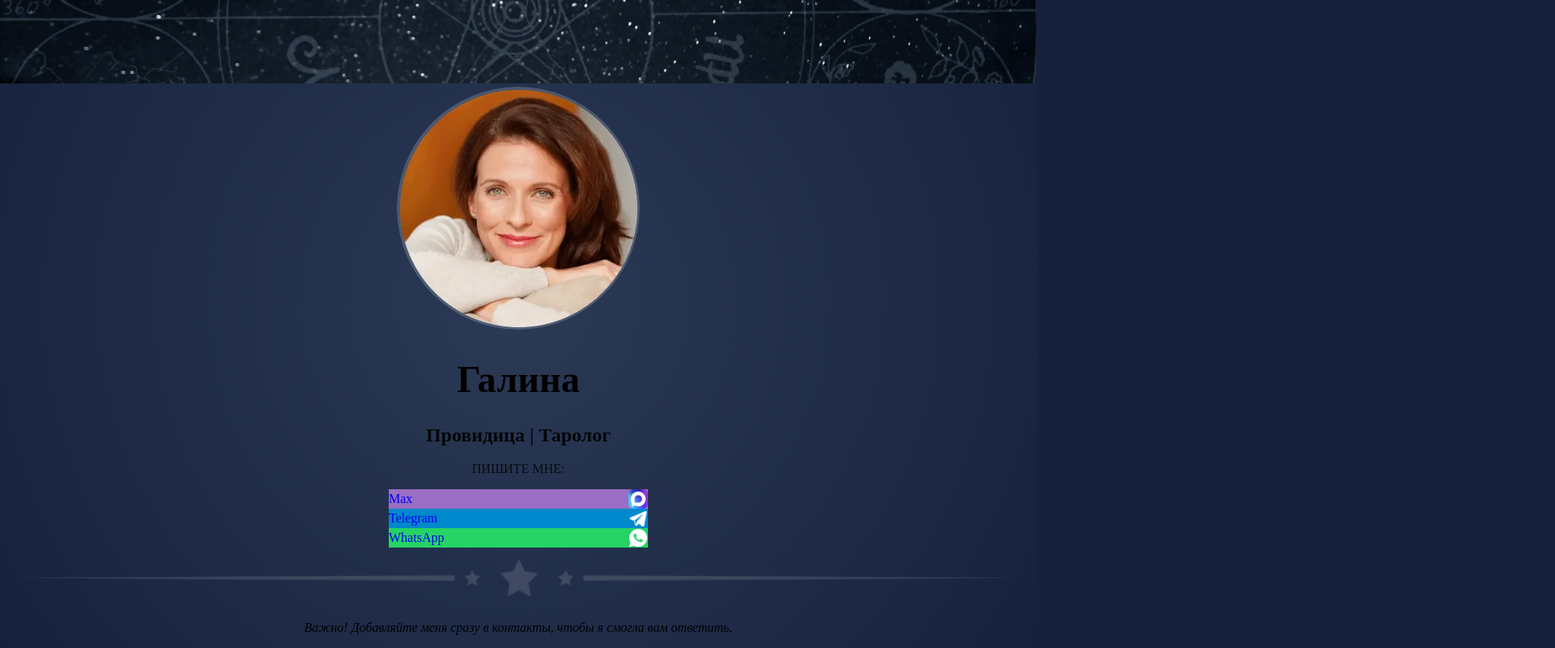
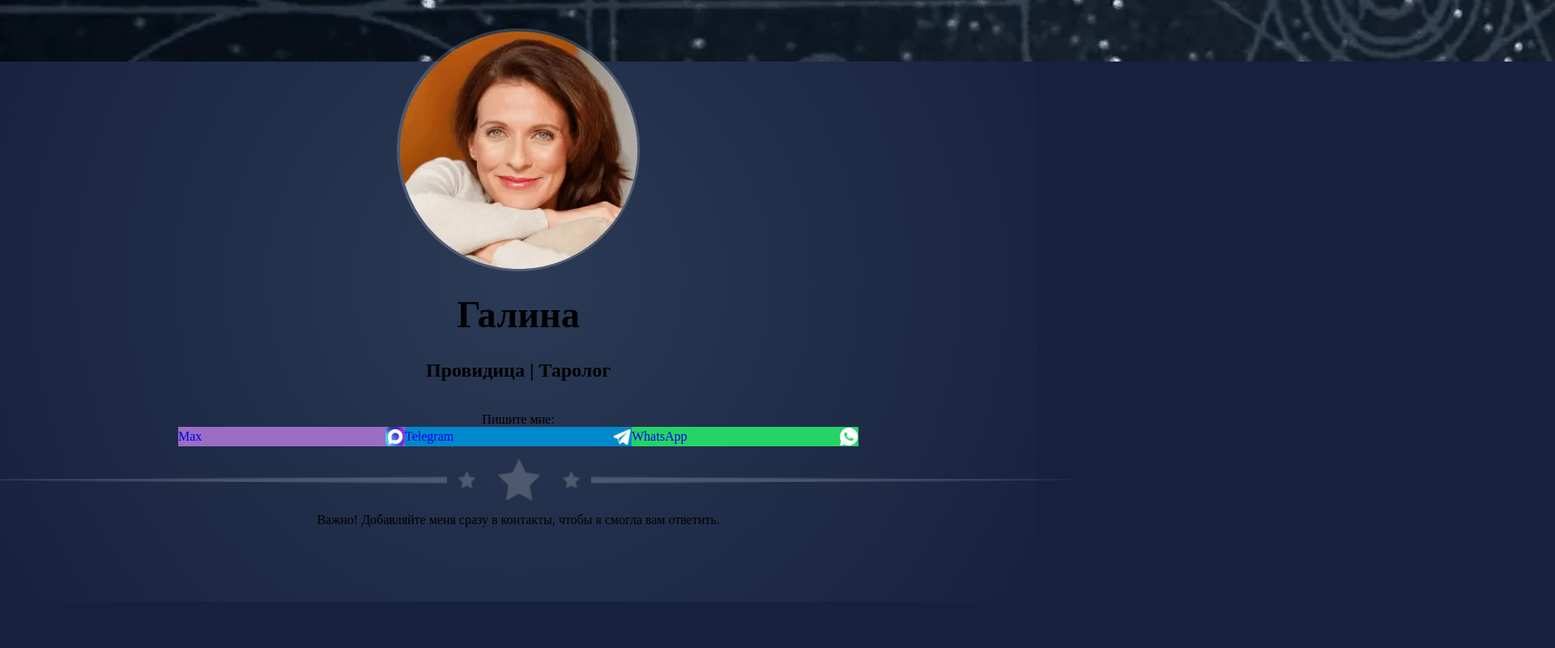
Before and after one commit to WorldTradeCom/next-tarolog, a Next.js app: page / in a window 1280 px wide. Shown: the part 57-857 px from the top of the page at 81% size, 1920 px wide, since content can reach past the window. After the commit the page ends 800 px from the top, so only its background shows below. Built offline with nearby package versions, Linux system fonts and the light colour scheme.

Commit message:
Update VisitCard.tsx

```diff
--- a/components/VisitCard.tsx
+++ b/components/VisitCard.tsx
@@ -1,5 +1,4 @@
 import SocialButton, { ButtonType } from "@/components/SocialButton";
-import Image from "next/image";
 
 interface VisitCardProps {
 	config: Record<ButtonType, { link: string; label: string }>;
@@ -8,62 +7,47 @@ interface VisitCardProps {
 
 export default function VisitCard({config, label}: VisitCardProps) {
 	return (
-		<main className="backgorud_gradient min-h-screen w-full overflow-x-hidden">
-			<div className="relative w-full">
-				<header className="relative w-full h-[20vh] md:h-[25vh]">
-					<Image
+		<main className="backgorud_gradient relative">
+			<div>
+				<header>
+					<img
+						alt="Background"
+						width={3456}
+						height={753}
+						className="h-2/12 md:h-1/4 absolute z-0 object-cover"
 						src="/images/header_background.webp"
-						alt="Background"
-						fill
-						className="z-0 object-cover"
-						priority
 					/>
 				</header>
-
-				<div className="flex flex-col items-center px-4 -mt-20 sm:-mt-32 relative z-10">
-					{/* Аватарка */}
-					<div className="relative mb-4">
-						<Image
-							src="/images/avatar.webp"
+				<div className="min-h-screen text-white relative z-10">
+					<div className="flex flex-col justify-center items-center h-screen text-center">
+						<img
 							alt="Avatar"
 							width={300}
 							height={300}
-							className="w-44 h-44 sm:w-72 sm:h-72 rounded-full border-4 border-white/10 shadow-2xl"
+							className="z-10 w-40 h-40 sm:w-72 sm:h-72"
+							src="/images/avatar.webp"
 						/>
-					</div>
+						<div className="text-center z-20">
+							<h1 className="text-[2.9rem] leading-none mt-4 text-white">Галина</h1>
+							<h2 className="text-3xl text-white">Провидица <span className="text-2xl">|</span> Таролог</h2>
+							<br/>
+							<span className="text-2xl text-white">Пишите мне:</span>
+						</div>
 
-					{/* Заголовки */}
-					<div className="text-center text-white mb-6">
-						<h1 className="text-[2.9rem] leading-none mb-2 font-medium">Галина</h1>
-						<h2 className="text-3xl font-light opacity-90">
-							Провидица <span className="text-2xl mx-1">|</span> Таролог
-						</h2>
-						<p className="text-xl mt-8 opacity-80 uppercase tracking-widest">Пишите мне:</p>
-					</div>
+						<div className="flex flex-wrap justify-center gap-4 mt-4 w-full z-20">
+							<SocialButton type="max" color="#9A6EC3" config={config} />
+							<SocialButton type="telegram" color="#0088cc" config={config} />
+							<SocialButton type="whatsapp" color="#25d366" config={config} />
+						</div>
 
-					{/* Кнопки — теперь строго в колонку */}
-					<div className="flex flex-col gap-4 w-full max-w-[320px]">
-						<SocialButton type="max" color="#9A6EC3" config={config} />
-						<SocialButton type="telegram" color="#0088cc" config={config} />
-						<SocialButton type="whatsapp" color="#25d366" config={config} />
-					</div>
-
-					{/* Разделитель */}
-					<div className="mt-8 w-full max-w-lg flex justify-center">
-						<Image
-							src="/images/star_line.webp"
+						<img
 							alt="Star Line"
 							width={1432}
 							height={82}
-							className="w-full h-auto opacity-70"
+							className="py-4 z-20"
+							src="/images/star_line.webp"
 						/>
-					</div>
-
-					{/* Нижняя плашка */}
-					<div className="mt-6 mb-12 text-center">
-						<p className="text-lg md:text-xl text-white/80 max-w-sm px-4 italic leading-relaxed">
-							{label}
-						</p>
+						<span className="text-1xl md:text-2xl px-4 z-20 text-white">{label}</span>
 					</div>
 				</div>
 			</div>
```
